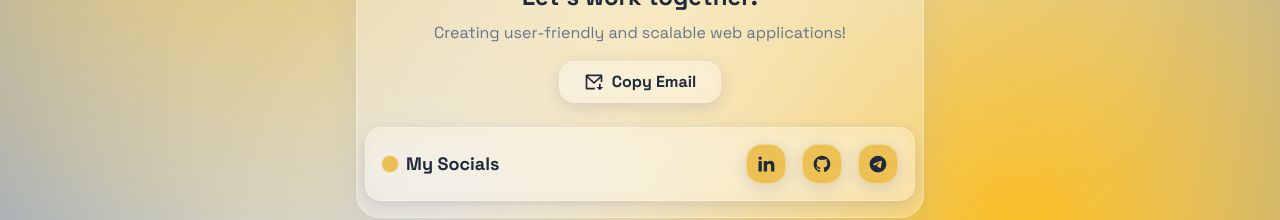
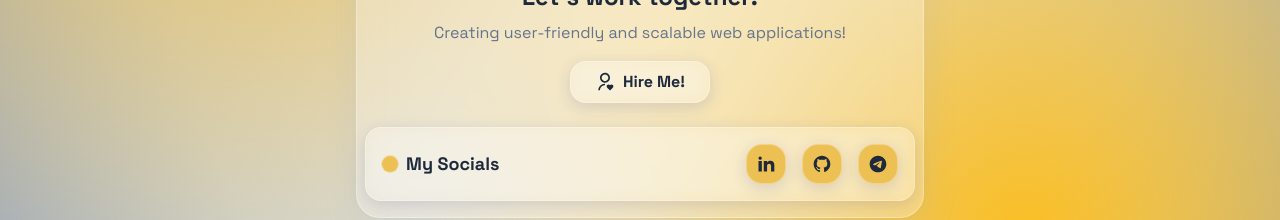
Before and after one commit to danylo-morhun/portfolio, a Next.js app: page /experience in a window 1280 px wide. Shown: the part 2006-2226 px from the top of the page. Built offline with nearby package versions, Linux system fonts and the light colour scheme; no server answers.

Commit message:
ref: change copy email button to hire me

```diff
--- a/src/app/components/sections/call-to-action.tsx
+++ b/src/app/components/sections/call-to-action.tsx
@@ -1,16 +1,19 @@
 'use client';
 
 import React, { useState } from 'react';
-import { RiMailDownloadLine } from 'react-icons/ri';
-import { motion, AnimatePresence } from 'framer-motion';
+import { RiUserHeartLine } from 'react-icons/ri';
+import { motion } from 'framer-motion';
+import HireMeModal from '@/app/components/ui/HireMeModal';
 
 const CallToAction: React.FC = () => {
-  const [isCopied, setIsCopied] = useState(false);
+  const [isHireMeModalOpen, setIsHireMeModalOpen] = useState(false);
 
-  const handleCopyEmail = () => {
-    navigator.clipboard.writeText('danymorhun@gmail.com');
-    setIsCopied(true);
-    setTimeout(() => setIsCopied(false), 2000);
+  const openHireMeModal = () => {
+    setIsHireMeModalOpen(true);
+  };
+
+  const closeHireMeModal = () => {
+    setIsHireMeModalOpen(false);
   };
 
   return (
@@ -39,7 +42,7 @@ const CallToAction: React.FC = () => {
       </motion.p>
       <div className="flex gap-4 justify-center">
         <motion.button
-          onClick={handleCopyEmail}
+          onClick={openHireMeModal}
           className="glass-inside border-2 border-solid border-[var(--glass-border)] text-[var(--foreground)] font-bold py-2 px-6 rounded-2xl flex items-center gap-2 relative overflow-hidden cursor-pointer"
           whileHover={{
             scale: 1.05,
@@ -50,37 +53,18 @@ const CallToAction: React.FC = () => {
           whileTap={{ scale: 0.95 }}
         >
           <motion.div
-            animate={{ rotate: isCopied ? 360 : 0 }}
+            whileHover={{ rotate: 360 }}
             transition={{ duration: 0.3 }}
             className="relative z-10"
           >
-            <RiMailDownloadLine size={20} />
+            <RiUserHeartLine size={20} />
           </motion.div>
-          <AnimatePresence mode="wait">
-            {isCopied ? (
-              <motion.span
-                key="copied"
-                initial={{ opacity: 0, y: 10 }}
-                animate={{ opacity: 1, y: 0 }}
-                exit={{ opacity: 0, y: -10 }}
-                transition={{ duration: 0.2 }}
-                className="relative z-10"
-              >
-                Copied!
-              </motion.span>
-            ) : (
-              <motion.span
-                key="copy"
-                initial={{ opacity: 0, y: 10 }}
-                animate={{ opacity: 1, y: 0 }}
-                exit={{ opacity: 0, y: -10 }}
-                transition={{ duration: 0.2 }}
-                className="relative z-10"
-              >
-                Copy Email
-              </motion.span>
-            )}
-          </AnimatePresence>
+          <motion.span
+            className="relative z-10"
+            whileHover={{ color: 'var(--primary)' }}
+          >
+            Hire Me!
+          </motion.span>
           <motion.div
             className="absolute inset-0 bg-[var(--primary)] opacity-0"
             whileHover={{ opacity: 0.1 }}
@@ -88,6 +72,12 @@ const CallToAction: React.FC = () => {
           />
         </motion.button>
       </div>
+
+      {/* Hire Me Modal */}
+      <HireMeModal
+        isOpen={isHireMeModalOpen}
+        onClose={closeHireMeModal}
+      />
     </motion.div>
   );
 };
```
Also changed, not shown: 1 other file (tests, documents, lock files or other folders).
